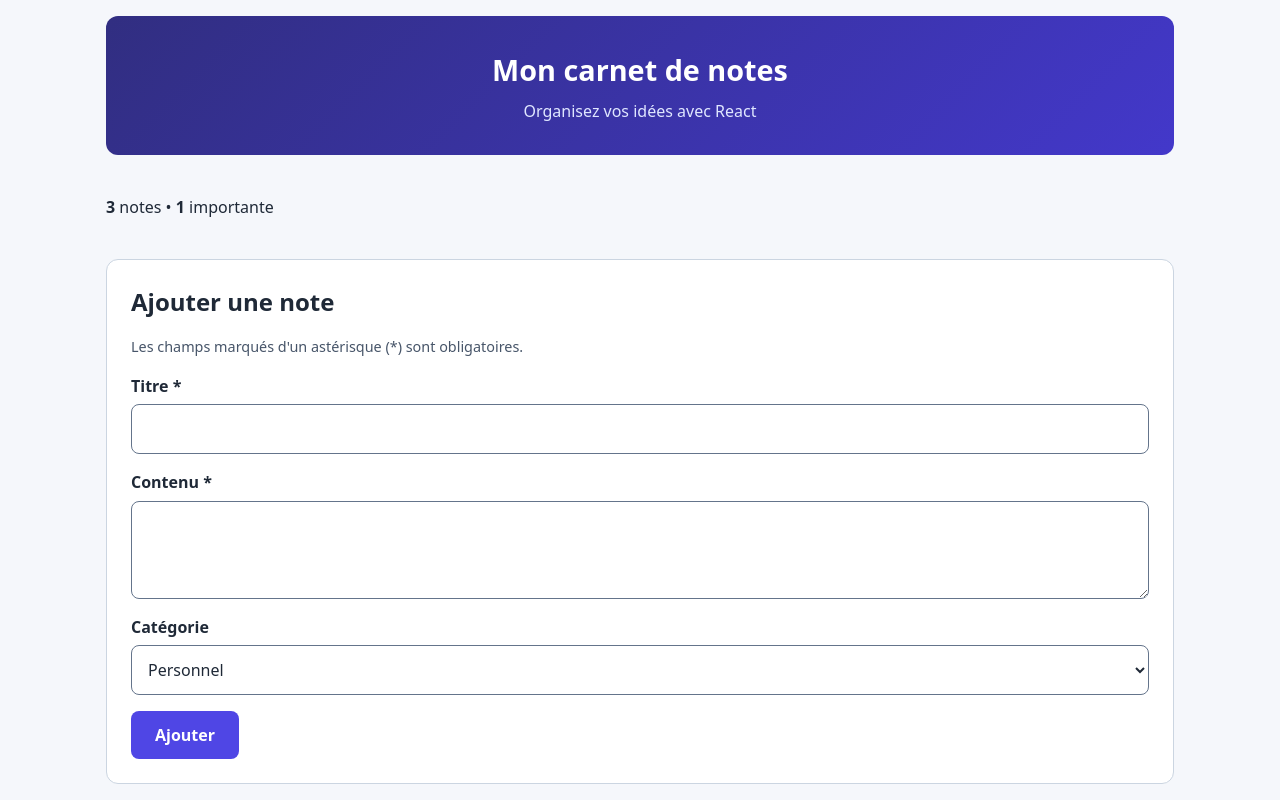
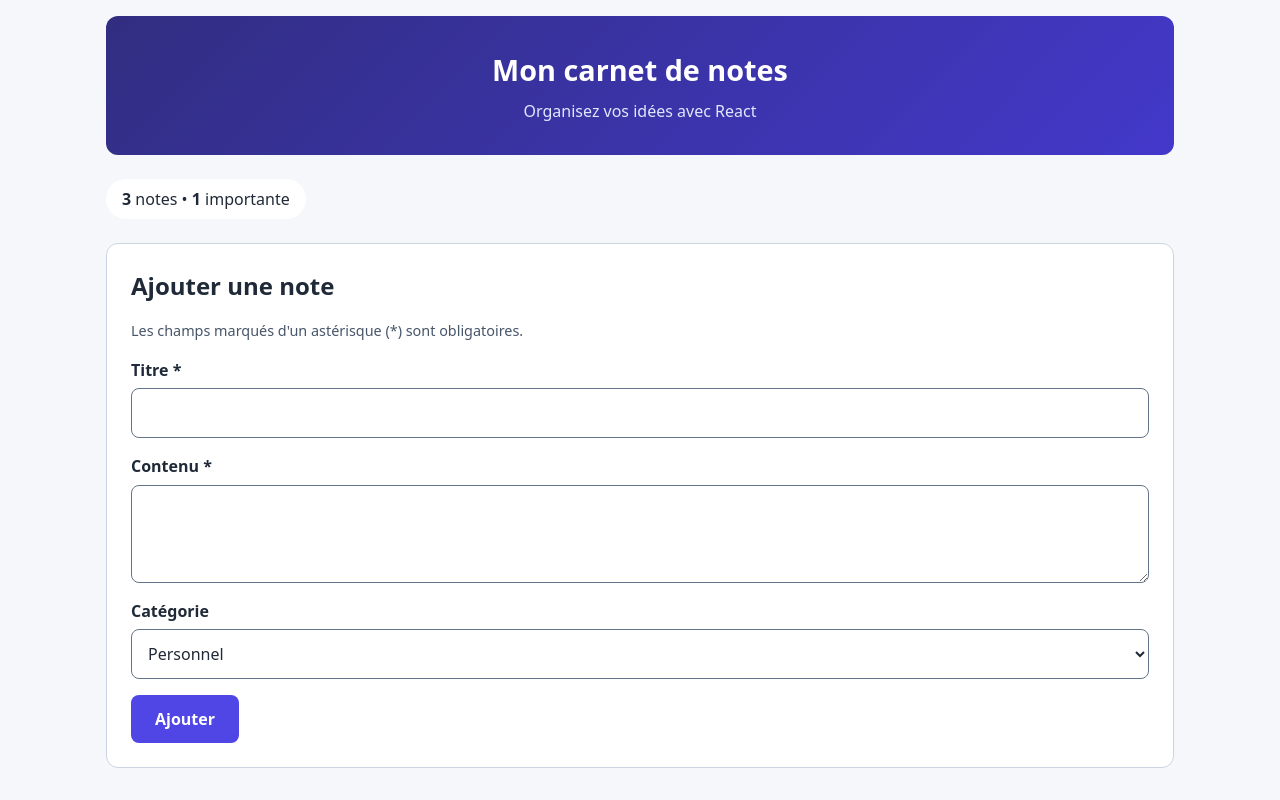
Before and after one commit to MeherziHOS/carnet-notes-react, a React (Vite) app: page / in a window 1280 px wide. Shown: the top 800 px of the page. Built offline with nearby package versions, Linux system fonts and the light colour scheme.

Commit message:
Nettoyer le projet et corriger le style du compteur

```diff
--- a/src/App.jsx
+++ b/src/App.jsx
@@ -35,7 +35,6 @@ const INITIAL_NOTES = [
 function App() {
     const [notes, setNotes] = useState(INITIAL_NOTES);
 
-    // Ajouter une nouvelle note
     function handleAddNote(newNote) {
         const note = {
             ...newNote,
@@ -47,12 +46,10 @@ function App() {
         setNotes((prevNotes) => [note, ...prevNotes]);
     }
 
-    // Supprimer une note
     function handleDelete(id) {
         setNotes((prevNotes) => prevNotes.filter((note) => note.id !== id));
     }
 
-    // Modifier le statut important
     function handleToggleImportant(id) {
         setNotes((prevNotes) =>
             prevNotes.map((note) =>
--- a/src/components/NoteCounter.module.css
+++ b/src/components/NoteCounter.module.css
@@ -0,0 +1,7 @@
+.counter {
+    align-self: flex-start;
+    background-color: white;
+    padding: 0.5rem 1rem;
+    border-radius: 999px;
+    margin: 0;
+}
--- a/src/index.css
+++ b/src/index.css
@@ -1,4 +1,3 @@
-/* Styles globaux */
 *,
 *::before,
 *::after {
@@ -24,7 +23,6 @@ button {
     cursor: pointer;
 }
 
-/* Accessibilité : navigation au clavier */
 :focus-visible {
     outline: 3px solid #4338ca;
     outline-offset: 3px;
```
Also changed, not shown: src/components/App.jsx (deleted).
